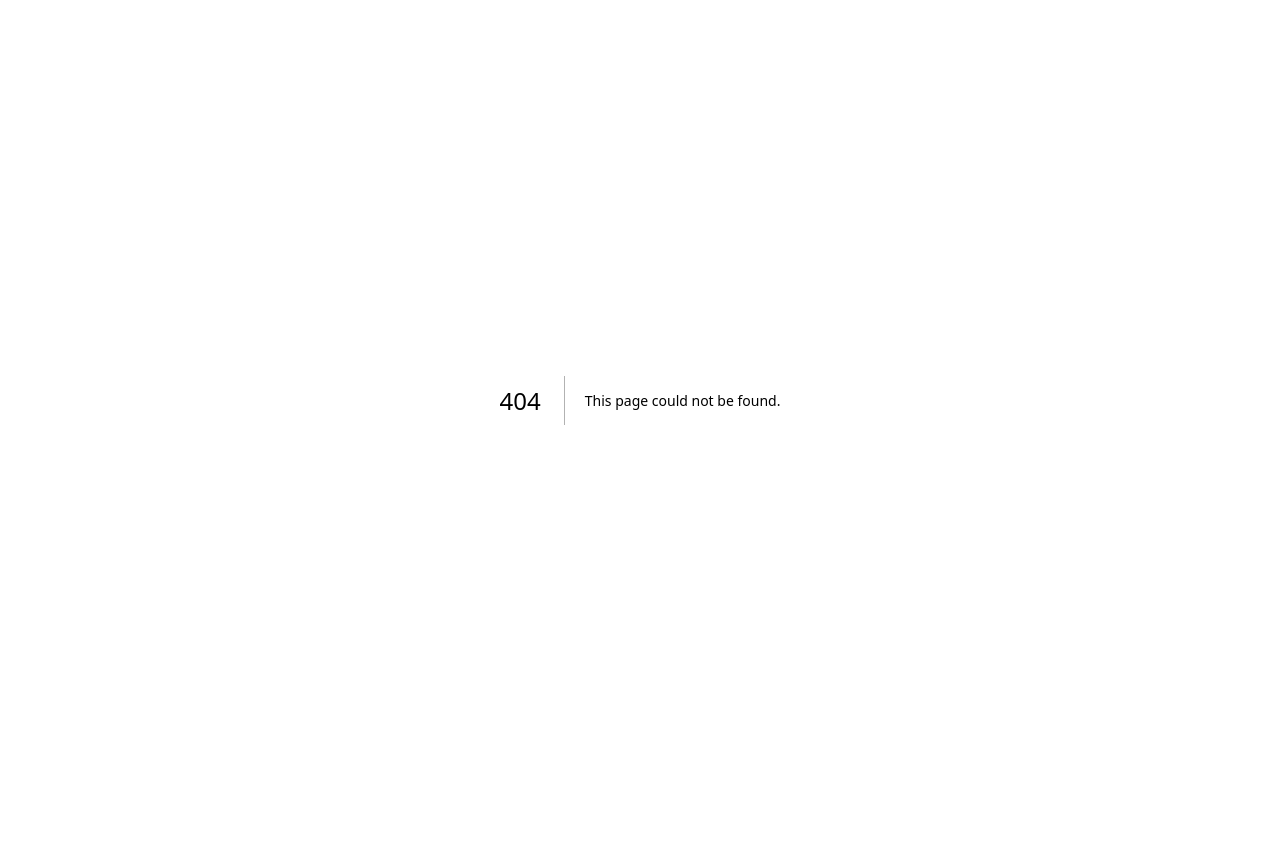
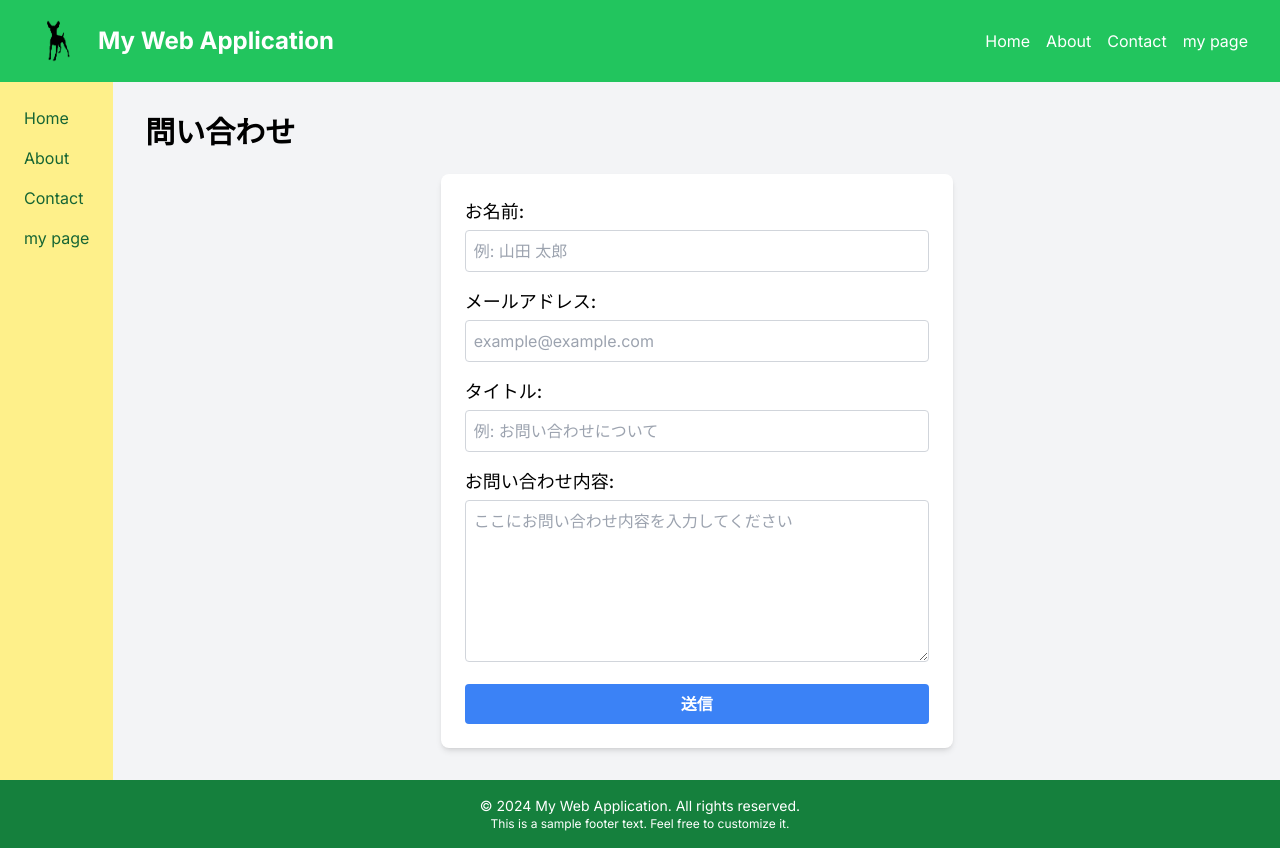
Before and after one commit to hitomiuchihi/dogs_health_manager, a Next.js app in the folder frontend/: page /contact in a window 1280 px wide. Before the commit this address had no page. Before the commit the page ends 800 px from the top, so only its background shows below. Built offline with nearby package versions, Linux system fonts and the light colour scheme.

Commit message:
必要ページの設置

```diff
--- /dev/null
+++ b/frontend/src/app/about/page.tsx
@@ -0,0 +1,20 @@
+import Image from "next/image";
+import Header from "@/components/public/Header";
+import Footer from "@/components/public/Footer";
+import Sidebar from "@/components/public/Sidebar";
+import DogProfile from "@/components/public/DogProfile";
+
+export default function About() {
+    return (
+        <div className="flex h-screen flex-col">
+            <Header />
+            <div className="flex flex-1">
+                <Sidebar />
+                <main className="flex-1 p-8 bg-gray-100">
+                <h2 className="text-3xl font-semibold mb-4">About us.</h2>
+                </main>
+            </div>
+            <Footer />
+        </div>
+    );
+}
--- /dev/null
+++ b/frontend/src/app/contact/page.tsx
@@ -0,0 +1,67 @@
+import Header from "@/components/public/Header";
+import Footer from "@/components/public/Footer";
+import Sidebar from "@/components/public/Sidebar";
+
+export default function Contact() {
+  return (
+    <div className="flex h-screen flex-col">
+      <Header />
+      <div className="flex flex-1">
+        <Sidebar />
+        <main className="flex-1 p-8 bg-gray-100">
+          <h2 className="text-3xl font-semibold mb-6">問い合わせ</h2>
+
+          <form className="bg-white p-6 rounded-lg shadow-md max-w-lg mx-auto">
+            <div className="mb-4">
+              <label htmlFor="name" className="block text-lg font-medium mb-1">お名前:</label>
+              <input
+                type="text"
+                id="name"
+                required
+                className="w-full p-2 border border-gray-300 rounded"
+                placeholder="例: 山田 太郎"
+              />
+            </div>
+            <div className="mb-4">
+              <label htmlFor="email" className="block text-lg font-medium mb-1">メールアドレス:</label>
+              <input
+                type="email"
+                id="email"
+                required
+                className="w-full p-2 border border-gray-300 rounded"
+                placeholder="example@example.com"
+              />
+            </div>
+            <div className="mb-4">
+              <label htmlFor="title" className="block text-lg font-medium mb-1">タイトル:</label>
+              <input
+                type="text"
+                id="title"
+                required
+                className="w-full p-2 border border-gray-300 rounded"
+                placeholder="例: お問い合わせについて"
+              />
+            </div>
+            <div className="mb-4">
+              <label htmlFor="message" className="block text-lg font-medium mb-1">お問い合わせ内容:</label>
+              <textarea
+                id="message"
+                required
+                className="w-full p-2 border border-gray-300 rounded"
+                rows={6}
+                placeholder="ここにお問い合わせ内容を入力してください"
+              />
+            </div>
+            <button
+              type="submit"
+              className="w-full bg-blue-500 hover:bg-blue-600 text-white font-bold py-2 px-4 rounded"
+            >
+              送信
+            </button>
+          </form>
+        </main>
+      </div>
+      <Footer />
+    </div>
+  );
+}
--- /dev/null
+++ b/frontend/src/app/home/page.tsx
@@ -0,0 +1,22 @@
+import Image from "next/image";
+import Header from "@/components/public/Header";
+import Footer from "@/components/public/Footer";
+import Sidebar from "@/components/public/Sidebar";
+import DogProfile from "@/components/public/DogProfile";
+
+export default function Home() {
+    return (
+        <div className="flex h-screen flex-col">
+            <Header />
+            <div className="flex flex-1">
+                <Sidebar />
+                <main className="flex-1 p-8 bg-gray-100">
+                {/* ここにメインコンテンツを追加 */}
+                <h2 className="text-3xl font-semibold mb-4">Dogs🐾</h2>
+                <DogProfile />
+                </main>
+            </div>
+            <Footer />
+        </div>
+    );
+}
--- /dev/null
+++ b/frontend/src/app/login/page.tsx
@@ -0,0 +1,20 @@
+import Image from "next/image";
+import Header from "@/components/public/Header";
+import Footer from "@/components/public/Footer";
+import Sidebar from "@/components/public/Sidebar";
+import DogProfile from "@/components/public/DogProfile";
+
+export default function Login() {
+    return (
+        <div className="flex h-screen flex-col">
+            <Header />
+            <div className="flex flex-1">
+                <Sidebar />
+                <main className="flex-1 p-8 bg-gray-100">
+                <h2 className="text-3xl font-semibold mb-4">ログイン画面</h2>
+                </main>
+            </div>
+            <Footer />
+        </div>
+    );
+}
--- /dev/null
+++ b/frontend/src/app/myPage/page.tsx
@@ -0,0 +1,20 @@
+import Image from "next/image";
+import Header from "@/components/public/Header";
+import Footer from "@/components/public/Footer";
+import Sidebar from "@/components/public/Sidebar";
+import DogProfile from "@/components/public/DogProfile";
+
+export default function Login() {
+    return (
+        <div className="flex h-screen flex-col">
+            <Header />
+            <div className="flex flex-1">
+                <Sidebar />
+                <main className="flex-1 p-8 bg-gray-100">
+                <h2 className="text-3xl font-semibold mb-4">マイページ</h2>
+                </main>
+            </div>
+            <Footer />
+        </div>
+    );
+}
--- a/frontend/src/app/page.tsx
+++ b/frontend/src/app/page.tsx
@@ -4,18 +4,15 @@ import Footer from "@/components/public/Footer";
 import Sidebar from "@/components/public/Sidebar";
 import DogProfile from "@/components/public/DogProfile";
 
-export default function Home() {
+export default function LP() {
   return (
     <div className="flex h-screen flex-col">
       <Header />
-        <div className="flex flex-1">
-          <Sidebar />
+
           <main className="flex-1 p-8 bg-gray-100">
-            {/* ここにメインコンテンツを追加 */}
-            <h2 className="text-3xl font-semibold mb-4">Dogs🐾</h2>
-            <DogProfile />
+            愛犬の健康管理、ワクチン管理をこれひとつで。
           </main>
-        </div>
+
       <Footer />
     </div>
   );
--- a/frontend/src/components/public/Header.tsx
+++ b/frontend/src/components/public/Header.tsx
@@ -13,10 +13,10 @@ const Header = () => {
                 </div>
                 <nav>
                     <ul className="flex space-x-4">
-                        <li><a href="#home" className="hover:text-yellow-300">Home</a></li>
-                        <li><a href="#about" className="hover:text-yellow-300">About</a></li>
-                        <li><a href="#services" className="hover:text-yellow-300">Services</a></li>
-                        <li><a href="#contact" className="hover:text-yellow-300">Contact</a></li>
+                        <li><a href="/home" className="hover:text-yellow-300">Home</a></li>
+                        <li><a href="/about" className="hover:text-yellow-300">About</a></li>
+                        <li><a href="/contact" className="hover:text-yellow-300">Contact</a></li>
+                        <li><a href="/myPage" className="hover:text-yellow-300">my page</a></li>
                     </ul>
                 </nav>
             </div>
--- a/frontend/src/components/public/Sidebar.tsx
+++ b/frontend/src/components/public/Sidebar.tsx
@@ -5,10 +5,10 @@ const Sidebar = () => {
         <aside className="bg-yellow-200 h-full p-6 shadow-lg">
             <nav>
                 <ul className="space-y-4">
-                    <li><a href="#home" className="block text-green-800 hover:text-green-500">Home</a></li>
-                    <li><a href="#about" className="block text-green-800 hover:text-green-500">About</a></li>
-                    <li><a href="#services" className="block text-green-800 hover:text-green-500">Services</a></li>
-                    <li><a href="#contact" className="block text-green-800 hover:text-green-500">Contact</a></li>
+                    <li><a href="/home" className="block text-green-800 hover:text-green-500">Home</a></li>
+                    <li><a href="/about" className="block text-green-800 hover:text-green-500">About</a></li>
+                    <li><a href="/contact" className="block text-green-800 hover:text-green-500">Contact</a></li>
+                    <li><a href="/myPage" className="block text-green-800 hover:text-green-500">my page</a></li>
                 </ul>
             </nav>
         </aside>
```
